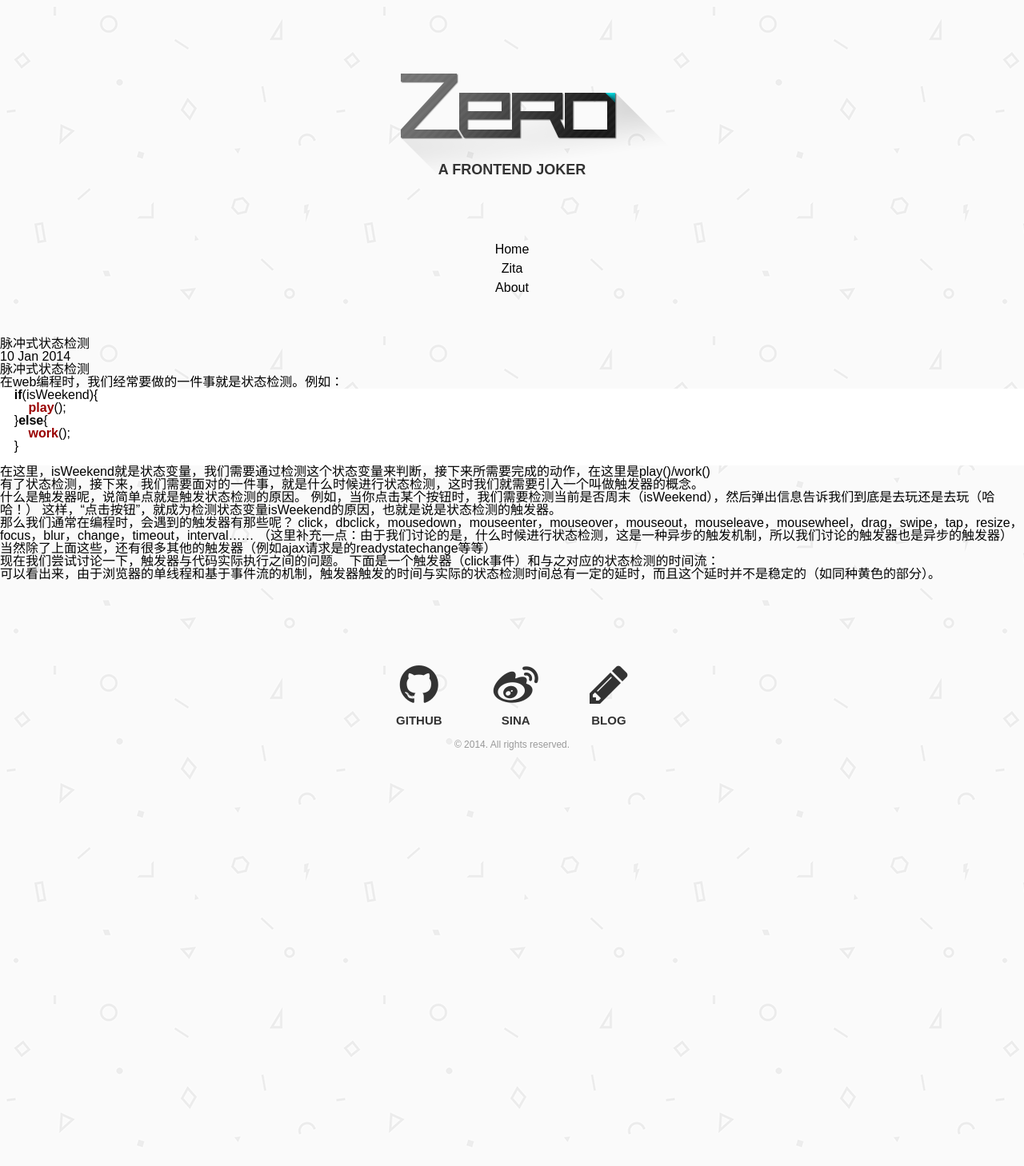
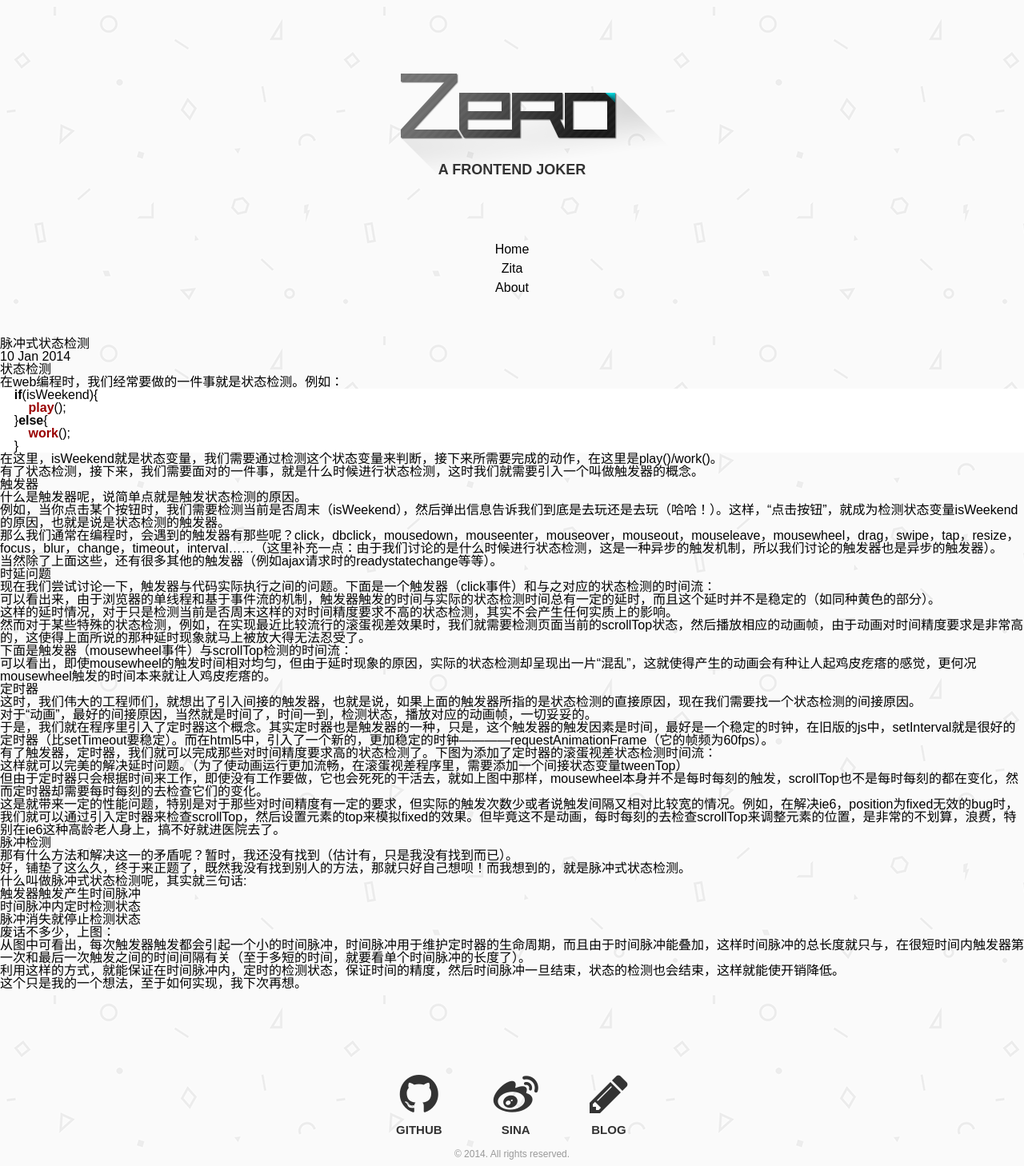
Before and after one commit to lizzz0523/lizzz0523.github.io, a Jekyll site: the page built from index.html, in a window 1280 px wide. Shown: the whole page at 80% size. Built offline with Jekyll 4.4.1, drawn with Linux system fonts in a browser that asks for light colours; nearby versions of some CDN libraries; Markdown is read by kramdown in place of the engine named in the settings; the list of posts is cut into pages by our own code.

Commit message:
update first post

```diff
--- a/_posts/2014-01-10-function-pulse.md
+++ b/_posts/2014-01-10-function-pulse.md
@@ -3,36 +3,96 @@ layout: post
 title: 脉冲式状态检测
 ---
 
-脉冲式状态检测
-==============
+
+状态检测
+--------
 
 在web编程时，我们经常要做的一件事就是状态检测。例如：
 
-    {% highlight javascript %}
+{% highlight javascript %}
     if(isWeekend){
         play();
     }else{
         work();
     }
-    {% endhighlight %}
+{% endhighlight %}
 
-在这里，`isWeekend`就是状态变量，我们需要通过检测这个状态变量来判断，接下来所需要完成的动作，在这里是`play()/work()`
+在这里，`isWeekend`就是状态变量，我们需要通过检测这个状态变量来判断，接下来所需要完成的动作，在这里是`play()/work()`。
 
 有了状态检测，接下来，我们需要面对的一件事，就是什么时候进行状态检测，这时我们就需要引入一个叫做触发器的概念。
 
+
+触发器
+------
+
 什么是触发器呢，说简单点就是触发状态检测的原因。
-例如，当你点击某个按钮时，我们需要检测当前是否周末（`isWeekend`），然后弹出信息告诉我们到底是去玩还是去玩（哈哈！）
-这样，“点击按钮”，就成为检测状态变量`isWeekend`的原因，也就是说是状态检测的触发器。
 
-那么我们通常在编程时，会遇到的触发器有那些呢？
-_click，dbclick，mousedown，mouseenter，mouseover，mouseout，mouseleave，mousewheel，drag，swipe，tap，resize，focus，blur，change，timeout，interval......_
-（这里补充一点：由于我们讨论的是，什么时候进行状态检测，这是一种异步的触发机制，所以我们讨论的触发器也是异步的触发器）
+例如，当你点击某个按钮时，我们需要检测当前是否周末（`isWeekend`），然后弹出信息告诉我们到底是去玩还是去玩（哈哈！）。这样，__“点击按钮”__，就成为检测状态变量`isWeekend`的原因，也就是说是状态检测的触发器。
 
-当然除了上面这些，还有很多其他的触发器（例如ajax请求是的`readystatechange`等等）
+那么我们通常在编程时，会遇到的触发器有那些呢？_click，dbclick，mousedown，mouseenter，mouseover，mouseout，mouseleave，mousewheel，drag，swipe，tap，resize，focus，blur，change，timeout，interval......_（这里补充一点：由于我们讨论的是什么时候进行状态检测，这是一种异步的触发机制，所以我们讨论的触发器也是异步的触发器）。
 
-现在我们尝试讨论一下，触发器与代码实际执行之间的问题。
-下面是一个触发器（click事件）和与之对应的状态检测的时间流：
+当然除了上面这些，还有很多其他的触发器（例如ajax请求时的`readystatechange`等等）。
+
+
+时延问题
+--------
+
+现在我们尝试讨论一下，触发器与代码实际执行之间的问题。下面是一个触发器（click事件）和与之对应的状态检测的时间流：
 
 
 
 可以看出来，由于浏览器的单线程和基于事件流的机制，触发器触发的时间与实际的状态检测时间总有一定的延时，而且这个延时并不是稳定的（如同种黄色的部分）。
+
+这样的延时情况，对于只是检测当前是否周末这样的对时间精度要求不高的状态检测，其实不会产生任何实质上的影响。
+
+然而对于某些特殊的状态检测，例如，在实现最近比较流行的滚蛋视差效果时，我们就需要检测页面当前的`scrollTop`状态，然后播放相应的动画帧，由于动画对时间精度要求是非常高的，这使得上面所说的那种延时现象就马上被放大得无法忍受了。
+
+下面是触发器（mousewheel事件）与`scrollTop`检测的时间流：
+
+
+
+可以看出，即使mousewheel的触发时间相对均匀，但由于延时现象的原因，实际的状态检测却呈现出一片“混乱”，这就使得产生的动画会有种让人起鸡皮疙瘩的感觉，更何况mousewheel触发的时间本来就让人鸡皮疙瘩的。
+
+
+定时器
+------
+
+这时，我们伟大的工程师们，就想出了引入间接的触发器，也就是说，如果上面的触发器所指的是状态检测的直接原因，现在我们需要找一个状态检测的间接原因。
+
+对于“动画”，最好的间接原因，当然就是时间了，时间一到，检测状态，播放对应的动画帧，一切妥妥的。
+
+于是，我们就在程序里引入了定时器这个概念。其实定时器也是触发器的一种，只是，这个触发器的触发因素是时间，最好是一个稳定的时钟，在旧版的js中，`setInterval`就是很好的定时器（比`setTimeout`要稳定）。而在html5中，引入了一个新的，更加稳定的时钟————`requestAnimationFrame`（它的帧频为60fps）。
+
+有了触发器，定时器，我们就可以完成那些对时间精度要求高的状态检测了。下图为添加了定时器的滚蛋视差状态检测时间流：
+
+
+
+这样就可以完美的解决延时问题。（为了使动画运行更加流畅，在滚蛋视差程序里，需要添加一个间接状态变量`tweenTop`）
+
+但由于定时器只会根据时间来工作，即使没有工作要做，它也会死死的干活去，就如上图中那样，mousewheel本身并不是每时每刻的触发，`scrollTop`也不是每时每刻的都在变化，然而定时器却需要每时每刻的去检查它们的变化。
+
+这是就带来一定的性能问题，特别是对于那些对时间精度有一定的要求，但实际的触发次数少或者说触发间隔又相对比较宽的情况。例如，在解决ie6，`position`为`fixed`无效的bug时，我们就可以通过引入定时器来检查`scrollTop`，然后设置元素的`top`来模拟`fixed`的效果。但毕竟这不是动画，每时每刻的去检查`scrollTop`来调整元素的位置，是非常的不划算，浪费，特别在ie6这种高龄老人身上，搞不好就进医院去了。
+
+
+脉冲检测
+--------
+
+那有什么方法和解决这一的矛盾呢？暂时，我还没有找到（估计有，只是我没有找到而已）。
+
+好，铺垫了这么久，终于来正题了，既然我没有找到别人的方法，那就只好自己想呗！而我想到的，就是脉冲式状态检测。
+
+什么叫做脉冲式状态检测呢，其实就三句话:
+
+1.  触发器触发产生时间脉冲
+2.  时间脉冲内定时检测状态
+3.  脉冲消失就停止检测状态
+
+废话不多少，上图：
+
+
+
+从图中可看出，每次触发器触发都会引起一个小的时间脉冲，时间脉冲用于维护定时器的生命周期，而且由于时间脉冲能叠加，这样时间脉冲的总长度就只与，在很短时间内触发器第一次和最后一次触发之间的时间间隔有关（至于多短的时间，就要看单个时间脉冲的长度了）。
+
+利用这样的方式，就能保证在时间脉冲内，定时的检测状态，保证时间的精度，然后时间脉冲一旦结束，状态的检测也会结束，这样就能使开销降低。
+
+这个只是我的一个想法，至于如何实现，我下次再想。
```
